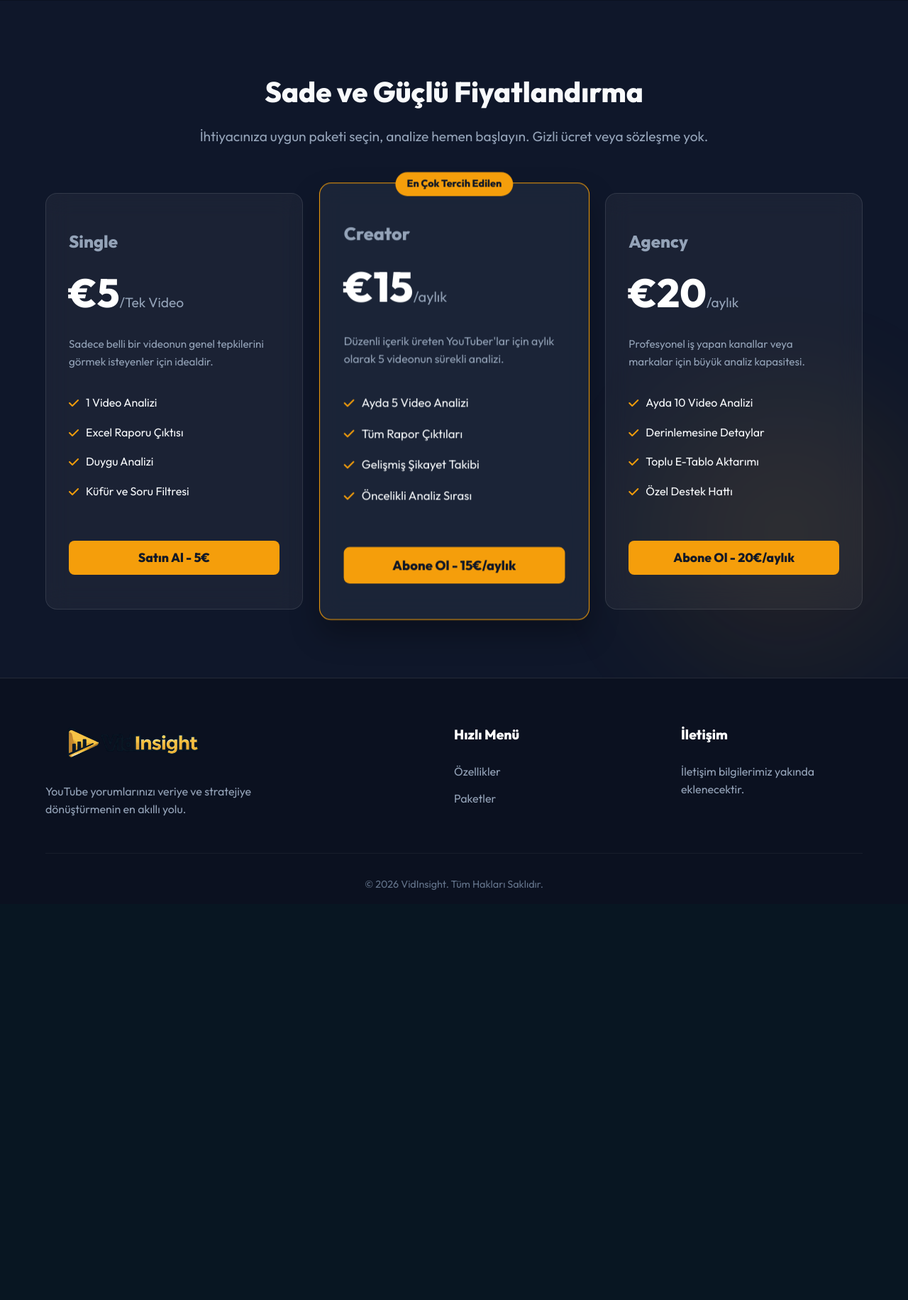
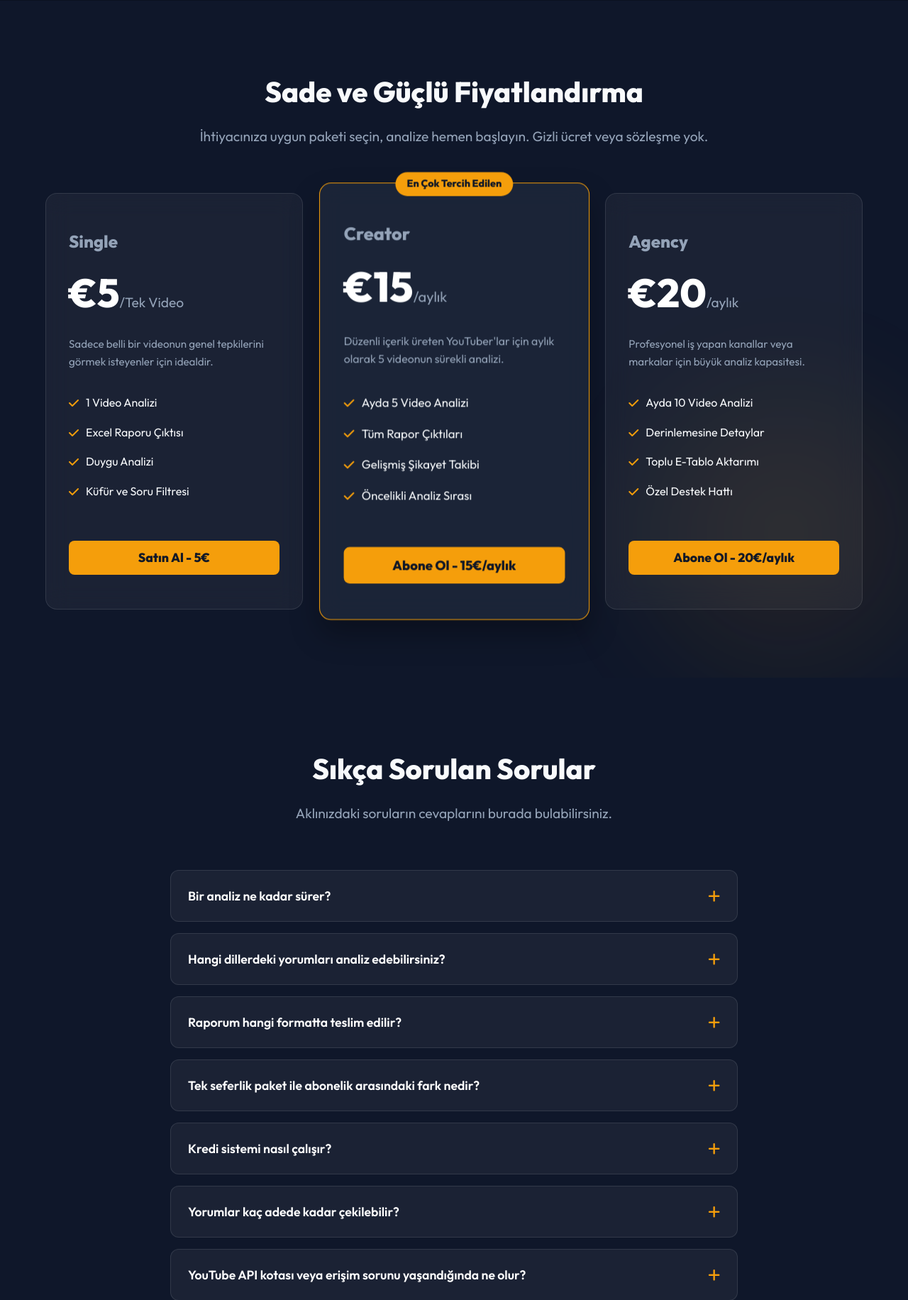
Before and after one commit to fatnarman-debug/youtube-analiz, a FastAPI app: page / in a window 1280 px wide. Shown: the part 1631-3463 px from the top of the page at 71% size. Before the commit the page ends 2885 px from the top, so only its background shows below. Run offline with FastAPI, Linux system fonts and the light colour scheme.

Commit message:
feat: FAQ section translation, CSS and header/footer UI added

```diff
--- a/locales/en.json
+++ b/locales/en.json
@@ -142,5 +142,54 @@
   "err_invalid_creds": "Invalid credentials.",
   "err_user_inactive": "Your account has been deactivated by the administrator.",
   "err_user_exists": "This username or email is already in use.",
-  "err_insufficient_credits": "Insufficient credits! Please purchase a new plan."
+  "err_insufficient_credits": "Insufficient credits! Please purchase a new plan.",
+
+  "nav_faq": "FAQ",
+  "faq_section_title": "Frequently Asked Questions",
+  "faq_section_desc": "Find answers to your questions here.",
+
+  "faq_q1": "How long does an analysis take?",
+  "faq_a1": "Fetching and analyzing video comments usually takes 15-30 minutes. You will receive an email notification once completed.",
+
+  "faq_q2": "Which languages do you support for comments?",
+  "faq_a2": "Our platform supports multiple languages, predominantly English and Turkish.",
+
+  "faq_q3": "In what format is my report delivered?",
+  "faq_a3": "Analyses are delivered as a detailed multi-sheet Excel (.xlsx) file, containing sentiment distribution, top-liked comments, criticisms, and suggestions.",
+
+  "faq_q4": "What is the difference between a one-time package and a subscription?",
+  "faq_a4": "With a one-time package, you purchase the right to analyze 1 video. With a subscription, you get a monthly-renewing balance of analysis credits.",
+
+  "faq_q5": "How does the credit system work?",
+  "faq_a5": "Each package purchase loads analysis credits to your account. One credit is deducted per video analysis request.",
+
+  "faq_q6": "How many comments can be fetched?",
+  "faq_a6": "By default, the first 1,000 comments of a video are analyzed. This limit can be increased upon request.",
+
+  "faq_q7": "What happens if a YouTube API quota or access issue occurs?",
+  "faq_a7": "In such a case, the analysis process is restarted and you will be notified by email. Your credit will not be deducted.",
+
+  "faq_q8": "How will I be notified when my analysis is complete?",
+  "faq_a8": "An automatic notification email is sent to the address you provided during registration when your analysis is completed.",
+
+  "faq_q9": "How many times can I download my report?",
+  "faq_a9": "Your report is stored indefinitely in the 'Past Analyses' section of your dashboard and can be downloaded as many times as you like.",
+
+  "faq_q10": "Can videos with disabled comments be analyzed?",
+  "faq_a10": "Videos with disabled or restricted comments cannot be returned by the YouTube API and therefore cannot be analyzed.",
+
+  "faq_q11": "Can I cancel my subscription at any time?",
+  "faq_a11": "Yes, you can cancel your subscription at any time. After cancellation, your service continues until the end of the current billing period.",
+
+  "faq_q12": "Can I use it for multiple YouTube channels?",
+  "faq_a12": "Yes, you can add links to videos from different channels one by one. You can analyze unlimited channels as long as your credit balance allows.",
+
+  "faq_q13": "Is my data secure?",
+  "faq_a13": "Yes. All uploaded reports are stored on encrypted servers and are exclusive to your account. They are never shared with third parties.",
+
+  "faq_q14": "Can multiple people use the Agency package?",
+  "faq_a14": "The Agency package operates under a single account; however, you can analyze videos from multiple clients through this account.",
+
+  "faq_q15": "Can I get an invoice/receipt?",
+  "faq_a15": "Since payments are processed through the Stripe infrastructure, an invoice/receipt is automatically sent to your email."
 }
--- a/locales/tr.json
+++ b/locales/tr.json
@@ -142,5 +142,54 @@
   "err_invalid_creds": "Geçersiz bilgiler.",
   "err_user_inactive": "Hesabınız yönetici tarafından pasife alınmıştır.",
   "err_user_exists": "Bu kullanıcı adı veya e-posta zaten kullanımda.",
-  "err_insufficient_credits": "Yetersiz kredi! Lütfen yeni bir paket satın alın."
+  "err_insufficient_credits": "Yetersiz kredi! Lütfen yeni bir paket satın alın.",
+
+  "nav_faq": "Sık Sorulanlar",
+  "faq_section_title": "Sıkça Sorulan Sorular",
+  "faq_section_desc": "Aklınızdaki soruların cevaplarını burada bulabilirsiniz.",
+
+  "faq_q1": "Bir analiz ne kadar sürer?",
+  "faq_a1": "Video yorumlarını çekip analiz etme işlemi genellikle 15-30 dakika içinde tamamlanır. Tamamlandığında e-posta ile bildirim gönderilir.",
+
+  "faq_q2": "Hangi dillerdeki yorumları analiz edebilirsiniz?",
+  "faq_a2": "Platformumuz başta Türkçe ve İngilizce olmak üzere birden fazla dili desteklemektedir.",
+
+  "faq_q3": "Raporum hangi formatta teslim edilir?",
+  "faq_a3": "Analizler, birden fazla sekme içeren detaylı bir Excel (.xlsx) dosyası olarak teslim edilir. İçinde duygu dağılımı, en beğenilen yorumlar, eleştiriler ve öneriler yer alır.",
+
+  "faq_q4": "Tek seferlik paket ile abonelik arasındaki fark nedir?",
+  "faq_a4": "Tek seferlik pakette 1 video analizi hakkı satın alırsınız. Abonelik paketlerinde ise aylık yenilenen video analizi hakkından faydalanırsınız.",
+
+  "faq_q5": "Kredi sistemi nasıl çalışır?",
+  "faq_a5": "Her paket satın alımında hesabınıza analiz kredisi yüklenir. Her video analizi talebinde 1 kredi düşülür.",
+
+  "faq_q6": "Yorumlar kaç adede kadar çekilebilir?",
+  "faq_a6": "Varsayılan olarak videodaki ilk 1.000 yorum analiz edilir. Ek taleple bu rakam artırılabilir.",
+
+  "faq_q7": "YouTube API kotası veya erişim sorunu yaşandığında ne olur?",
+  "faq_a7": "Böyle bir durumda analiz işlemi yeniden başlatılır ve sizi e-posta ile bilgilendiririz. Krediniz düşülmez.",
+
+  "faq_q8": "Analizim tamamlandığında nasıl haberdar olurum?",
+  "faq_a8": "Kayıt olurken belirttiğiniz e-posta adresine, analiz tamamlandığında otomatik bir bildirim maili gönderilir.",
+
+  "faq_q9": "Raporumu kaç kez indirebilirim?",
+  "faq_a9": "Raporunuz panelinizdeki 'Geçmiş Analizler' bölümünde süresiz olarak saklanır, istediğiniz kadar indirebilirsiniz.",
+
+  "faq_q10": "Yorumları kapalı olan videolar analiz edilebilir mi?",
+  "faq_a10": "Yorumları kapalı veya kısıtlı videolar YouTube API tarafından döndürülmediği için analiz edilemez.",
+
+  "faq_q11": "Aboneliğimi istediğim zaman iptal edebilir miyim?",
+  "faq_a11": "Evet, aboneliğinizi dilediğiniz zaman iptal edebilirsiniz. İptal sonrası mevcut dönemin sonuna kadar hizmetiniz devam eder.",
+
+  "faq_q12": "Birden fazla YouTube kanalı için kullanabilir miyim?",
+  "faq_a12": "Evet, farklı kanallara ait videoların linklerini sırayla ekleyebilirsiniz. Kredi bakiyeniz elverdiği sürece sınırsız kanal analizi yapılır.",
+
+  "faq_q13": "Verilerim güvende mi?",
+  "faq_a13": "Evet. Yüklediğimiz tüm raporlar şifreli sunucularda saklanır ve yalnızca hesabınıza özeldir. Üçüncü taraflarla kesinlikle paylaşılmaz.",
+
+  "faq_q14": "Agency paketini birden fazla kişi kullanabilir mi?",
+  "faq_a14": "Agency paketi tek hesap üzerinden çalışır; ancak birden fazla müşterinizin videolarını bu hesap üzerinden analiz ettirebilirsiniz.",
+
+  "faq_q15": "Fatura/makbuz alabilir miyim?",
+  "faq_a15": "Stripe altyapısı üzerinden ödeme yapıldığı için otomatik olarak fatura/makbuz e-postanıza iletilir."
 }
--- a/static/css/style.css
+++ b/static/css/style.css
@@ -666,3 +666,80 @@ footer {
     font-size: 1.1rem;
     margin-top: 0.5rem;
 }
+
+/* FAQ Section */
+.faq-section {
+    padding: 6rem 5%;
+    background: #0F172A;
+}
+
+.faq-list {
+    max-width: 800px;
+    margin: 0 auto;
+    display: flex;
+    flex-direction: column;
+    gap: 1rem;
+}
+
+.faq-item {
+    background: var(--glass-bg);
+    border: 1px solid var(--glass-border);
+    border-radius: 12px;
+    overflow: hidden;
+    transition: all 0.3s ease;
+}
+
+.faq-item.open {
+    border-color: var(--accent);
+    background: rgba(30, 41, 59, 0.8);
+}
+
+.faq-question {
+    width: 100%;
+    text-align: left;
+    background: transparent;
+    border: none;
+    padding: 1.5rem;
+    color: white;
+    font-size: 1.1rem;
+    font-weight: 600;
+    cursor: pointer;
+    display: flex;
+    justify-content: space-between;
+    align-items: center;
+    transition: color 0.2s;
+}
+
+.faq-question:hover {
+    color: var(--accent);
+}
+
+.faq-icon {
+    font-size: 1.2rem;
+    transition: transform 0.3s ease;
+    color: var(--accent);
+}
+
+.faq-item.open .faq-icon {
+    transform: rotate(45deg);
+}
+
+.faq-answer {
+    max-height: 0;
+    overflow: hidden;
+    transition: max-height 0.3s cubic-bezier(0.4, 0, 0.2, 1), padding 0.3s ease;
+    padding: 0 1.5rem;
+    background: rgba(0,0,0,0.2);
+}
+
+.faq-item.open .faq-answer {
+    max-height: 500px;
+    padding: 0 1.5rem 1.5rem;
+}
+
+.faq-answer p {
+    color: var(--text-muted);
+    font-size: 1rem;
+    line-height: 1.6;
+    margin: 0;
+}
--- a/templates/index.html
+++ b/templates/index.html
@@ -19,6 +19,7 @@
         <ul class="nav-links">
             <li><a href="#ozellikler">{{ t(request, 'nav_features') }}</a></li>
             <li><a href="#fiyatlandirma">{{ t(request, 'nav_pricing') }}</a></li>
+            <li><a href="#sss">{{ t(request, 'nav_faq') }}</a></li>
             <li><a href="/giris">{{ t(request, 'nav_login') }}</a></li>
         </ul>
 
@@ -177,6 +178,28 @@
         </div>
     </section>
 
+    <!-- FAQ Section -->
+    <section id="sss" class="faq-section">
+        <div class="section-title">
+            <h2>{{ t(request, 'faq_section_title') }}</h2>
+            <p>{{ t(request, 'faq_section_desc') }}</p>
+        </div>
+        <div class="faq-list">
+            {% set faq_keys = [1,2,3,4,5,6,7,8,9,10,11,12,13,14,15] %}
+            {% for i in faq_keys %}
+            <div class="faq-item">
+                <button class="faq-question" aria-expanded="false" onclick="toggleFaq(this)">
+                    <span>{{ t(request, 'faq_q' ~ i) }}</span>
+                    <i class="fa-solid fa-plus faq-icon"></i>
+                </button>
+                <div class="faq-answer">
+                    <p>{{ t(request, 'faq_a' ~ i) }}</p>
+                </div>
+            </div>
+            {% endfor %}
+        </div>
+    </section>
+
     <!-- Footer -->
     <footer id="iletisim">
         <div class="footer-content">
@@ -189,6 +212,7 @@
                 <ul>
                     <li><a href="#ozellikler">{{ t(request, 'nav_features') }}</a></li>
                     <li><a href="#fiyatlandirma">{{ t(request, 'footer_pkg_link') }}</a></li>
+                    <li><a href="#sss">{{ t(request, 'nav_faq') }}</a></li>
                 </ul>
             </div>
             <div class="footer-contact">
@@ -249,9 +273,48 @@
         </div>
     </div>
 
+    <!-- FAQ JSON-LD Schema -->
+    <script type="application/ld+json">
+    {
+      "@context": "https://schema.org",
+      "@type": "FAQPage",
+      "mainEntity": [
+        {"@type":"Question","name":"{{ t(request, 'faq_q1') }}","acceptedAnswer":{"@type":"Answer","text":"{{ t(request, 'faq_a1') }}"}},
+        {"@type":"Question","name":"{{ t(request, 'faq_q2') }}","acceptedAnswer":{"@type":"Answer","text":"{{ t(request, 'faq_a2') }}"}},
+        {"@type":"Question","name":"{{ t(request, 'faq_q3') }}","acceptedAnswer":{"@type":"Answer","text":"{{ t(request, 'faq_a3') }}"}},
+        {"@type":"Question","name":"{{ t(request, 'faq_q4') }}","acceptedAnswer":{"@type":"Answer","text":"{{ t(request, 'faq_a4') }}"}},
+        {"@type":"Question","name":"{{ t(request, 'faq_q5') }}","acceptedAnswer":{"@type":"Answer","text":"{{ t(request, 'faq_a5') }}"}},
+        {"@type":"Question","name":"{{ t(request, 'faq_q6') }}","acceptedAnswer":{"@type":"Answer","text":"{{ t(request, 'faq_a6') }}"}},
+        {"@type":"Question","name":"{{ t(request, 'faq_q7') }}","acceptedAnswer":{"@type":"Answer","text":"{{ t(request, 'faq_a7') }}"}},
+        {"@type":"Question","name":"{{ t(request, 'faq_q8') }}","acceptedAnswer":{"@type":"Answer","text":"{{ t(request, 'faq_a8') }}"}},
+        {"@type":"Question","name":"{{ t(request, 'faq_q9') }}","acceptedAnswer":{"@type":"Answer","text":"{{ t(request, 'faq_a9') }}"}},
+        {"@type":"Question","name":"{{ t(request, 'faq_q10') }}","acceptedAnswer":{"@type":"Answer","text":"{{ t(request, 'faq_a10') }}"}},
+        {"@type":"Question","name":"{{ t(request, 'faq_q11') }}","acceptedAnswer":{"@type":"Answer","text":"{{ t(request, 'faq_a11') }}"}},
+        {"@type":"Question","name":"{{ t(request, 'faq_q12') }}","acceptedAnswer":{"@type":"Answer","text":"{{ t(request, 'faq_a12') }}"}},
+        {"@type":"Question","name":"{{ t(request, 'faq_q13') }}","acceptedAnswer":{"@type":"Answer","text":"{{ t(request, 'faq_a13') }}"}},
+        {"@type":"Question","name":"{{ t(request, 'faq_q14') }}","acceptedAnswer":{"@type":"Answer","text":"{{ t(request, 'faq_a14') }}"}},
+        {"@type":"Question","name":"{{ t(request, 'faq_q15') }}","acceptedAnswer":{"@type":"Answer","text":"{{ t(request, 'faq_a15') }}"}}
+      ]
+    }
+    </script>
+
     <!-- Footer Script (Now in static/js/script.js) -->
     <script>
         const CURRENT_USER_ID = "{{ user.id if user else '' }}";
+
+        function toggleFaq(btn) {
+            const item = btn.closest('.faq-item');
+            const isOpen = item.classList.contains('open');
+            // Diğerlerini kapat
+            document.querySelectorAll('.faq-item.open').forEach(el => {
+                el.classList.remove('open');
+                el.querySelector('.faq-question').setAttribute('aria-expanded', 'false');
+            });
+            if (!isOpen) {
+                item.classList.add('open');
+                btn.setAttribute('aria-expanded', 'true');
+            }
+        }
     </script>
     <script src="/static/js/script.js"></script>
 </body>
```
